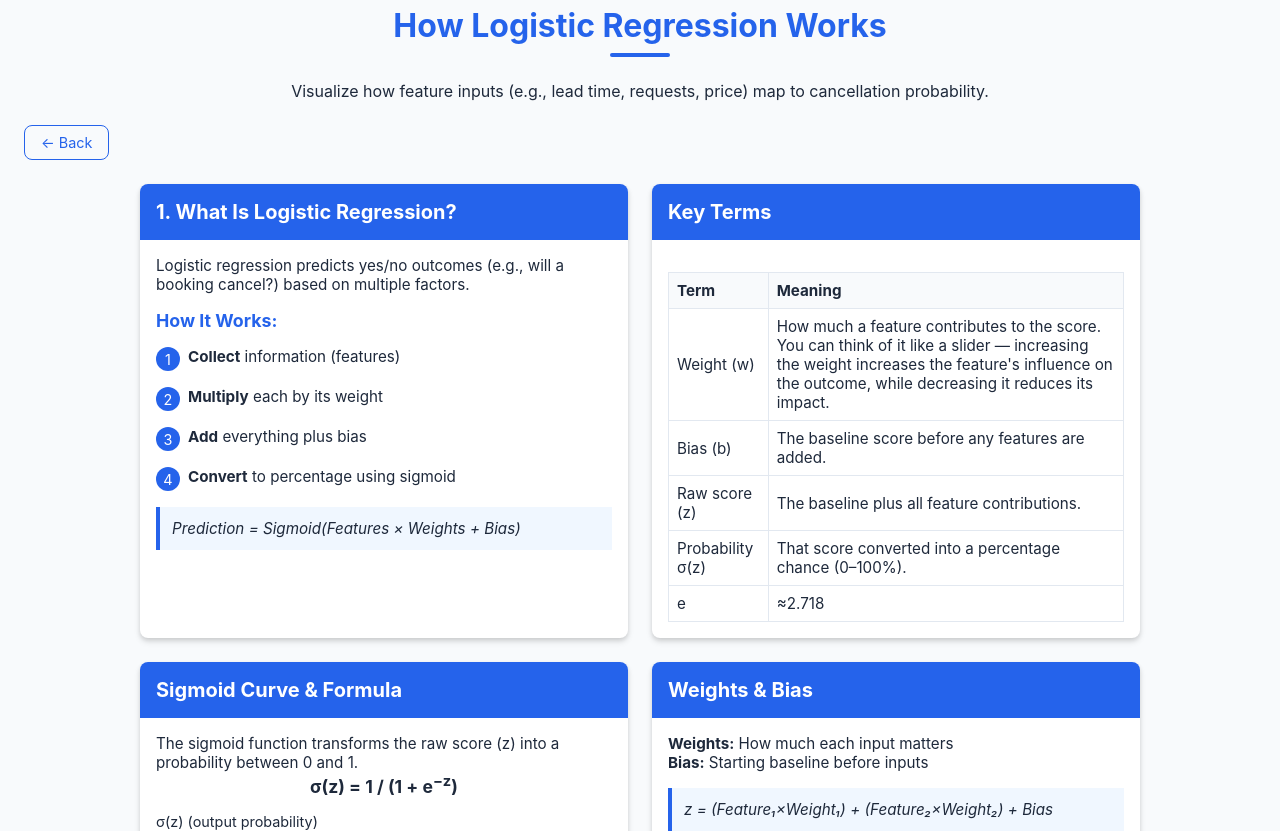
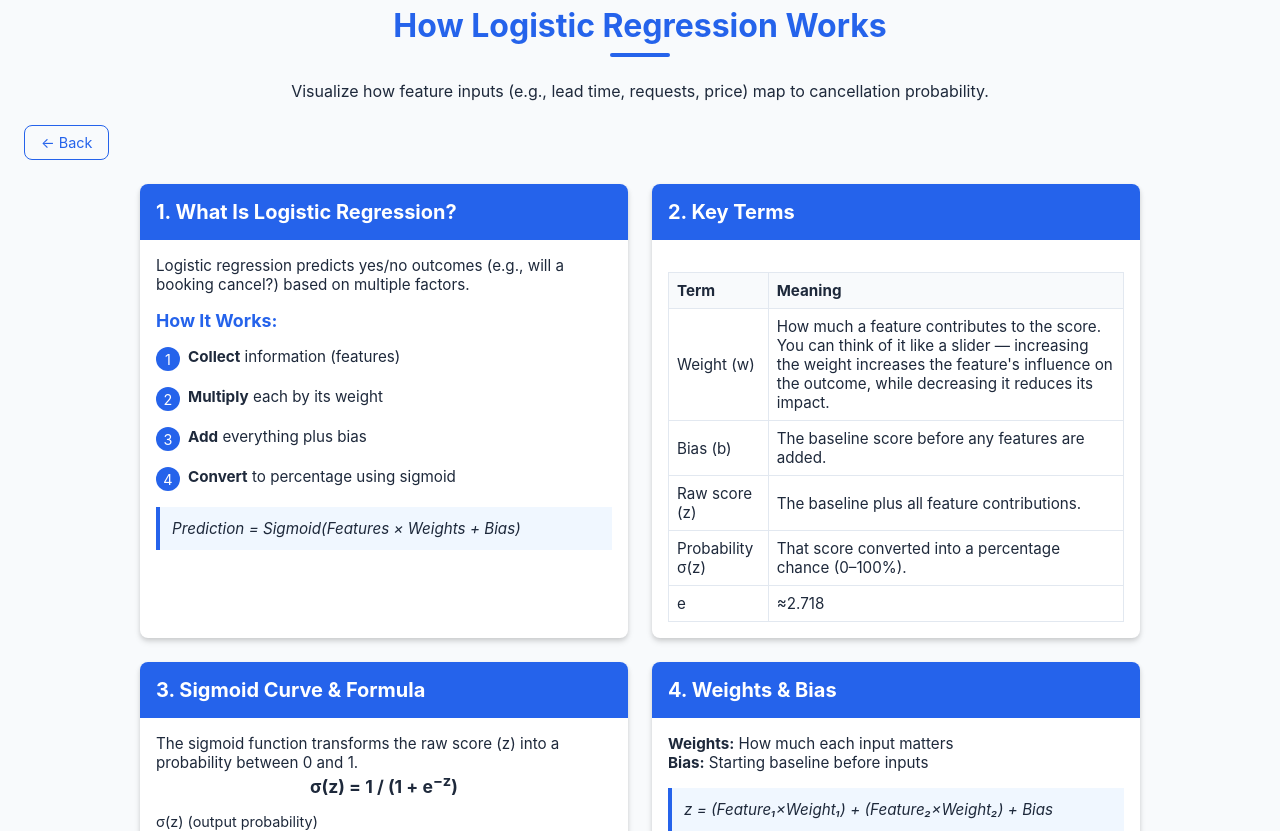
Before and after one commit to kimhongIIC/MLOPS-HOTEL-RESERVATION, a Flask app: page /logistic_regression in a window 1280 px wide. Shown: the part 18-849 px from the top of the page. Run offline with Flask 3, Linux system fonts and the light colour scheme; parts of the project's set-up code (start-up, migrations or seed data) failed here and were passed over.

Commit message:
'commit'

```diff
--- a/templates/logistic_regression.html
+++ b/templates/logistic_regression.html
@@ -66,7 +66,7 @@
     </div>
 
     <div class="card">
-      <div class="card-header"><h2>Key Terms</h2></div>
+      <div class="card-header"><h2>2. Key Terms</h2></div>
       <div class="card-body">
         <table>
           <tr><th>Term</th><th>Meaning</th></tr>
@@ -80,7 +80,7 @@
     </div>
 
     <div class="card">
-      <div class="card-header"><h2>Sigmoid Curve & Formula</h2></div>
+      <div class="card-header"><h2>3. Sigmoid Curve & Formula</h2></div>
       <div class="card-body">
         <p>The sigmoid function transforms the raw score (z) into a probability between 0 and 1.</p>
         <p style="text-align:center; font-size:1.1rem;"><strong>σ(z) = 1 / (1 + e<sup>−z</sup>)</strong></p>
@@ -98,7 +98,7 @@
     </div>
 
     <div class="card">
-      <div class="card-header"><h2>Weights & Bias</h2></div>
+      <div class="card-header"><h2>4. Weights & Bias</h2></div>
       <div class="card-body">
         <p><strong>Weights:</strong> How much each input matters</p>
         <p><strong>Bias:</strong> Starting baseline before inputs</p>
@@ -112,7 +112,7 @@
     </div>
 
     <div class="card" style="grid-column: 1 / span 2;">
-      <div class="card-header"><h2>Example: Hotel Cancellation</h2></div>
+      <div class="card-header"><h2>5. Example: Hotel Cancellation</h2></div>
       <div class="card-body">
         <p><strong>Goal:</strong> Predict the chance a booking will cancel based on booking details.</p>
         <p><strong>Input:</strong></p>
@@ -135,7 +135,7 @@
     </div>
 
     <div class="card" style="grid-column: 1 / span 2;">
-      <div class="card-header"><h2>5. Why This Matters</h2></div>
+      <div class="card-header"><h2>6. Why This Matters</h2></div>
       <div class="card-body">
         <div style="display: flex; flex-wrap: wrap;">
           <div style="flex: 1; min-width: 200px; padding-right: 15px;">
```
